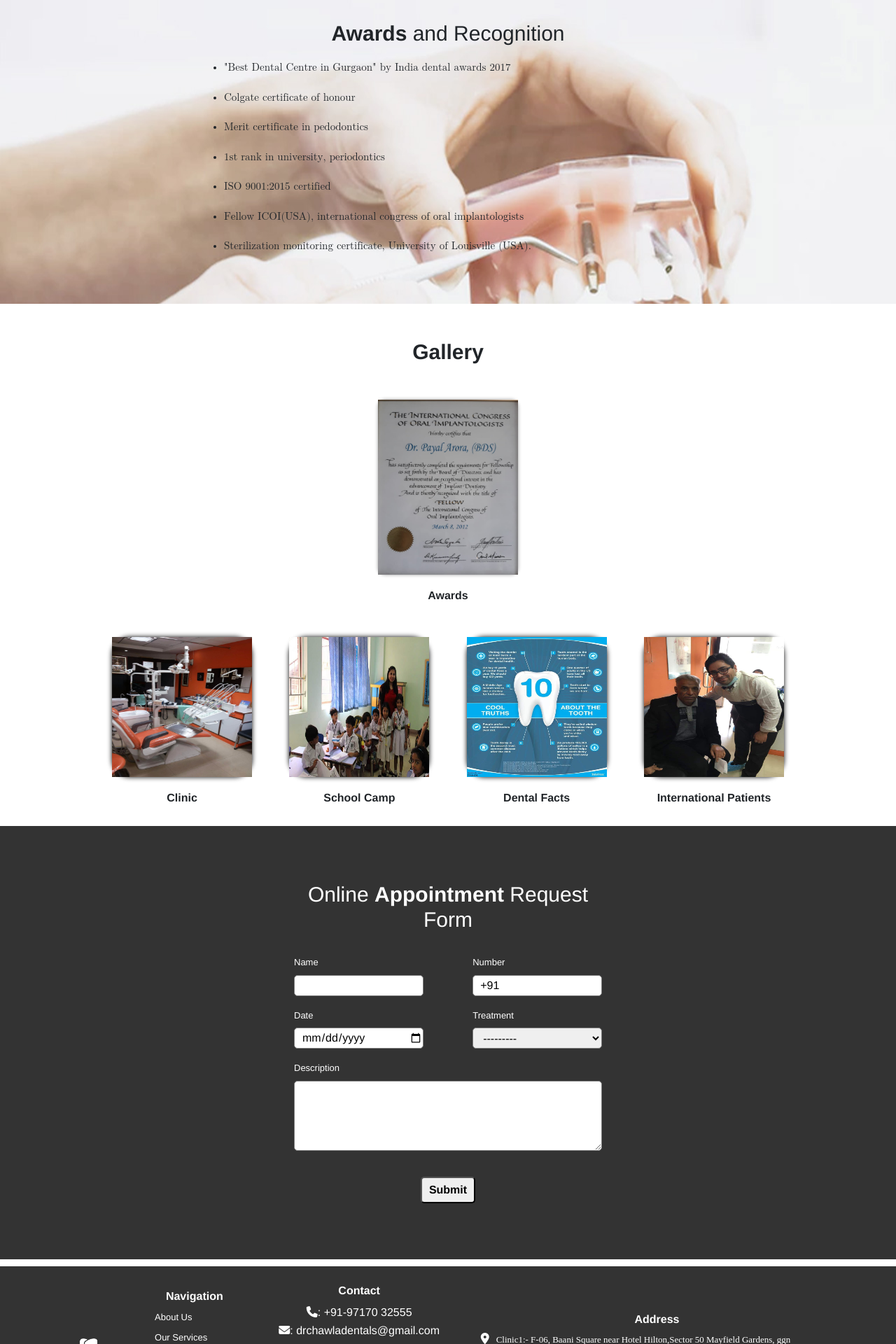
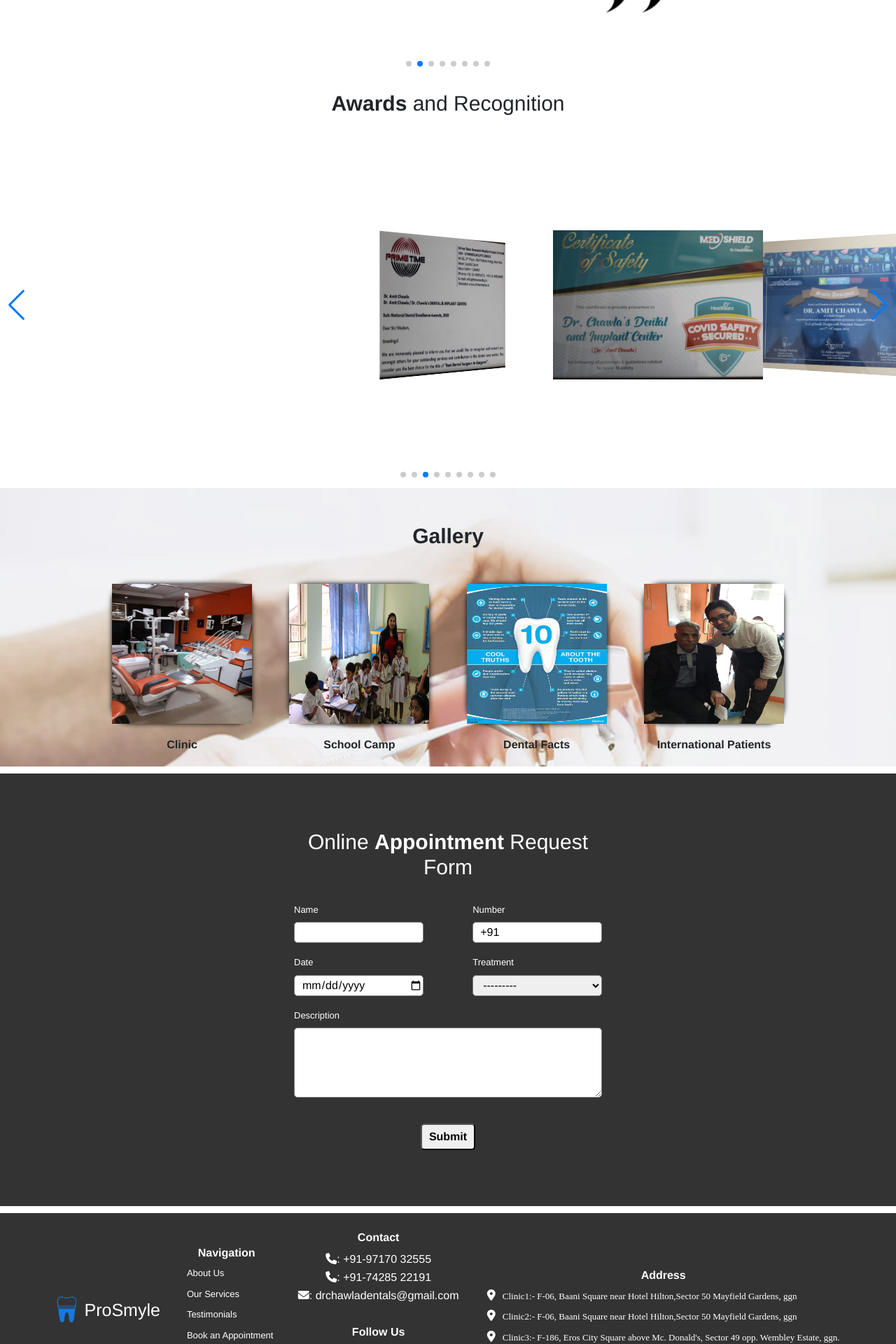
Before and after one commit to jha45507/prosmile, a PHP site: page / in a window 1280 px wide. Shown: the part 3000-4920 px from the top of the page at 70% size. Run offline with PHP 8.4, Linux system fonts and the light colour scheme; some libraries are stand-ins or nearby versions; some web fonts are replaced.

Commit message:
re commit -code

```diff
--- a/css/index.css
+++ b/css/index.css
@@ -62,14 +62,16 @@ html {
     display: none;
 }
 
-.logo-img-div {
-    width: 85px;
-    height: 50px;
+.logo-img-div a{
+    display: flex;
+    align-items: center;
+    text-decoration: none;
 }
 
 .logo-img-div img {
-    width: 100%;
-    height: 100%;
+    text-align: center;
+    filter: invert(1);
+    width: 40px;
 }
 
 .navbar_unorder_list ul {
@@ -126,7 +128,7 @@ html {
 
 .banner_content_div {
     display: flex;
-    align-items: baseline;
+    align-items:center;
     justify-content: space-around;
     padding: 150px 0px;
 }
@@ -314,7 +316,6 @@ html {
     text-align: center;
     margin: 30px 0px;
     font-size: 30px;
-
 }
 
 .contect_form_child span {
@@ -410,7 +411,6 @@ select {
     font-size: 30px;
     text-align: center;
     margin-bottom: 50px;
-
 }
 
 .why_section_child {
@@ -472,12 +472,11 @@ p {
 .awards_section {
     width: 100%;
     height: auto;
-    background: url(/images/dental.jpg);
-    padding: 50px 0px;
+    /* background-color: #137AE0; */
 }
 
 .awards_section_child {
-    width: 50%;
+    width: 100%;
     height: auto;
     margin: auto;
 }
@@ -581,6 +580,7 @@ p {
     width: 100%;
     height: auto;
     background-repeat: no-repeat;
+    background: url(/images/dental.jpg);
     background-size: cover;
     padding: 1px 0px;
 }
@@ -630,7 +630,6 @@ p {
     text-align: center;
     font-size: 30px;
     margin: 50px 0px;
-
 }
 
 .img_parent_div {
@@ -763,6 +762,46 @@ p {
     margin: 0 !important;
 }
 
+.myimgcontainer{
+    padding: 50px 25px 0px 25px;
+}
+
+swiper-container {
+    width: 100%;
+    padding-top: 50px;
+    padding-bottom: 50px;
+  }
+
+  swiper-slide {
+    background-position: center;
+    background-size: cover;
+    width: 300px;
+    height: auto;
+    display: flex;
+    align-items: center;
+  }
+
+  swiper-slide img {
+    display: block;
+    width: 100%;
+  }
+
+  .introduction_video_ifram{
+    width: 100%;
+    height: 225px;
+  }
+
+  .youtube_video{
+    width: 30%;
+  }
+
+  .prosmyle_logo_text{
+    color: white;
+    text-align: center;
+    font-family: unset;
+    font-size: 25px;
+}
+
 /* ========================= hamburger =========================== */
 @media only screen and (min-width: 0px) and (max-width: 768px) {
 
@@ -781,8 +820,8 @@ p {
     }
 
     .logo-img-div {
-        width: 85px;
-        height: 50px;
+        /* width: 85px; */
+        /* height: 50px; */
     }
 
     .banner_content_div {
--- a/css/style.css
+++ b/css/style.css
@@ -38,7 +38,8 @@ p {
 }
 
 .high-light-services{
-	box-shadow: 0px 0px 20px;
+	/* box-sizing: border-box;
+	border: 1px solid dodgerblue; */
 	border-radius: 10px;
 }
 
@@ -191,14 +192,18 @@ p {
 	background-attachment: fixed;
 } */
 .back-img {
-	background: url(/images/service.jpg);
+	background: url(/images/services_section_1.jpg);
+	/* background-image: linear-gradient(rgba(0, 0, 0, 0.8), rgba(0, 0, 0, 0.8)),url(/images/services_section_2.jpg); */
 	background-repeat: no-repeat;
 	background-size: cover;
+	background-position-y: center;
 }
 .services.overlay-white::before{
 	content: "";
 	position: absolute;
-	background: rgba(0,0,0,0.5);
+	background-color: #fff;
+	opacity: 0.7;
+	/* background: rgba(0,0,0,0.1); */
 	width: 100%;
 	height: 100%;
 	top: 0;
@@ -369,11 +374,11 @@ p {
 .services .text p{
 	font-weight: 100;
 	margin:0;
-	color: #fff;
+	color: black;
 	font-size: small;
 	font-family: math;
 } .services .text span{
-	color: #fff;
+	color: black;
 	font-size: 15px;
 	font-weight: bold;
 }.modal-body p{
@@ -856,6 +861,7 @@ textarea::placeholder{
 }
 .ser-icon img{
 	width: auto;
+	filter: invert(1);
 }
 /* .services .title{
 	padding-top: 40px;
@@ -863,7 +869,7 @@ textarea::placeholder{
 .popup-btn{
 	border: 0;
 	background: transparent;
-	color: #ec851f;
+	color: dodgerblue;
 	padding: 0;
 	margin: auto;
 	font-size: 15px;
--- a/index.html
+++ b/index.html
@@ -14,7 +14,7 @@
     <link rel="stylesheet" href="https://cdn.jsdelivr.net/npm/swiper@9/swiper-bundle.min.css" />
     <link rel="stylesheet" href="css/style.css">
     <link rel="stylesheet" href="css/index.css">
-    <link rel="shortcut icon" href="images/logomain2.png" type="image/x-icon">
+    <link rel="shortcut icon" href="images/new-logo-prosmyle.png" type="image/x-icon">
     <link rel="stylesheet" href="">
     <title>Prosmyle</title>
 </head>
@@ -26,7 +26,8 @@
                 <nav class="desktop_view_navbar">
                     <div class="logo-img-div">
                         <a href="#homepage">
-                            <img class="logo-img" src="images/logomain2.png" alt="logoImage">
+                            <img class="logo-img" src="images/periodontic.png" alt="logoImage">
+                            <p class="prosmyle_logo_text">ProSmyle</p>
                         </a>
                     </div>
                     <div class="navbar_unorder_list ham">
@@ -50,7 +51,8 @@
                     <div class="phone_view_navbar_logo_icons">
                         <div class="logo-img-div">
                             <a href="#homepage">
-                                <img class="logo-img" src="images/logomain2.png" alt="logoImage">
+                                <img class="logo-img" src="images/periodontic.png" alt="logoImage">
+                                <p class="prosmyle_logo_text">ProSmyle</p>
                             </a>
                         </div>
                         <div>
@@ -158,6 +198,19 @@
                                     <span>Dental Checkups & Exams</span>
                                     <p>A review of your medical...</p>
                                     <button class="popup-btn" data-toggle="modal" data-target="#modal1" type="button"
+                                        name="button">Read more</button>
+                                </div>
+                            </div>
+                        </div>
+                        <div class="row align-items-top  pt-md-3 pb-md-3">
+                            <div class="col-12 col-sm-3 pt-4 pt-md-0">
+                                <div class="ser-icon">
+                                    <img src="images/icon/periodontic.png" alt="icon">
+                                </div>
+                                <div class="text" data-toggle="modal" data-target="#modal5">
+                                    <span>Periodontics</span>
+                                    <p>Gum disease is a...</p>
+                                    <button class="popup-btn" data-toggle="modal" data-target="#modal5" type="button"
                                         name="button">Read more</button>
                                 </div>
                             </div>
@@ -195,15 +248,26 @@
                                 </div>
                             </div>
                         </div>
-                        <div class="row align-items-top  pt-md-3 pb-md-3">
+                        <div class="row align-items-top  pb-5 pt-md-3 pb-md-5">
                             <div class="col-12 col-sm-3 pt-4 pt-md-0">
                                 <div class="ser-icon">
-                                    <img src="images/icon/periodontic.png" alt="icon">
+                                    <img src="images/icon/paeditric.png" alt="icon">
                                 </div>
-                                <div class="text" data-toggle="modal" data-target="#modal5">
-                                    <span>Periodontics</span>
-                                    <p>Gum disease is a...</p>
-                                    <button class="popup-btn" data-toggle="modal" data-target="#modal5" type="button"
+                                <div class="text" data-toggle="modal" data-target="#modal9">
+                                    <span>Paediatric dentistry</span>
+                                    <p>Just like adults, children ...</p>
+                                    <button class="popup-btn" data-toggle="modal" data-target="#modal9" type="button"
+                                        name="button">Read more</button>
+                                </div>
+                            </div>
+                            <div class="col-12 col-sm-3 pt-4 pt-md-0">
+                                <div class="ser-icon">
+                                    <img src="images/icon/dentofacial.png" alt="icon">
+                                </div>
+                                <div class="text" data-toggle="modal" data-target="#modal11">
+                                    <span>Dentofacial Aesthetics:<br> Smile Makeover</span>
+                                    <p>Smooth out wrinkles and ...</p>
+                                    <button class="popup-btn" data-toggle="modal" data-target="#modal11" type="button"
                                         name="button">Read more</button>
                                 </div>
                             </div>
@@ -226,63 +290,6 @@
                                     <span>Dentures </span>
                                     <p>Dentures can also be ...</p>
                                     <button class="popup-btn" data-toggle="modal" data-target="#modal7" type="button"
-                                        name="button">Read more</button>
-                                </div>
-                            </div>
-                            <div class="col-12 col-sm-3 pt-4 pt-md-0 high-light-services">
-                                <div class="ser-icon">
-                                    <img src="images/icon/cosmetic.png" alt="icon">
-                                </div>
-                                <div class="text" data-toggle="modal" data-target="#modal8">
-                                    <span>Cosmetic Dentistry</span>
-                                    <p>Whitening gel is applied...</p>
-                                    <button class="popup-btn" data-toggle="modal" data-target="#modal8" type="button"
-                                        name="button">Read more</button>
-                                </div>
-                            </div>
-                        </div>
-                        <div class="row align-items-top  pb-5 pt-md-3 pb-md-5">
-                            <div class="col-12 col-sm-3 pt-4 pt-md-0">
-                                <div class="ser-icon">
-                                    <img src="images/icon/paeditric.png" alt="icon">
-                                </div>
-                                <div class="text" data-toggle="modal" data-target="#modal9">
-                                    <span>Paediatric dentistry</span>
-                                    <p>Just like adults, children ...</p>
-                                    <button class="popup-btn" data-toggle="modal" data-target="#modal9" type="button"
-                                        name="button">Read more</button>
-                                </div>
-                            </div>
-                            <div class="col-12 col-sm-3 pt-4 pt-md-0 high-light-services">
-                                <div class="ser-icon">
-                                    <img src="images/icon/dentalimplant.png" alt="icon">
-                                </div>
-                                <div class="text" data-toggle="modal" data-target="#modal10">
-                                    <span>Dental Implants</span>
-                                    <p>While a missing tooth ...</p>
-                                    <button class="popup-btn" data-toggle="modal" data-target="#modal10" type="button"
-                                        name="button">Read more</button>
-                                </div>
-                            </div>
-                            <div class="col-12 col-sm-3 pt-4 pt-md-0">
-                                <div class="ser-icon">
-                                    <img src="images/icon/dentofacial.png" alt="icon">
-                                </div>
-                                <div class="text" data-toggle="modal" data-target="#modal11">
-                                    <span>Dentofacial Aesthetics:<br> Smile Makeover</span>
-                                    <p>Smooth out wrinkles and ...</p>
-                                    <button class="popup-btn" data-toggle="modal" data-target="#modal11" type="button"
-                                        name="button">Read more</button>
-                                </div>
-                            </div>
-                            <div class="col-12 col-sm-3 pt-4 pt-md-0 high-light-services">
-                                <div class="ser-icon ">
-                                    <img src="images/icon/ortho.png" alt="icon">
-                                </div>
-                                <div class="text" data-toggle="modal" data-target="#modal12">
-                                    <span>Orthodontics</span>
-                                    <p>Straightening your teeth ...</p>
-                                    <button class="popup-btn" data-toggle="modal" data-target="#modal12" type="button"
                                         name="button">Read more</button>
                                 </div>
                             </div>
@@ -841,21 +848,46 @@
             <div class="awards_section" id="awards">
                 <div class="awards_section_child">
                     <h2 class="">Awards <span class="highlight_sub_heading">and Recognition</span></h2>
-                    <ul class="">
-                        <li> "Best Dental Centre in Gurgaon" by India dental awards 2017</li>
-                        <li> Colgate certificate of honour</li>
-                        <li> Merit certificate in pedodontics</li>
-                        <li> 1st rank in university, periodontics</li>
-                        <li> ISO 9001:2015 certified</li>
-                        <li> Fellow ICOI(USA), international congress of oral implantologists</li>
-                        <li> Sterilization monitoring certificate, University of Louisville (USA).</li>
-                    </ul>
+                    <swiper-container class="mySwiper" pagination="true" effect="coverflow" grab-cursor="true"
+                        centered-slides="true" slides-per-view="auto" coverflow-effect-rotate="50"
+                        coverflow-effect-stretch="0" coverflow-effect-depth="100" coverflow-effect-modifier="1"
+                        coverflow-effect-slide-shadows="false"  centered-slides="true" autoplay-delay="3500"
+                        autoplay-disable-on-interaction="true" pagination-clickable="true" navigation="true" loop="true">
+                        <swiper-slide class="slide_img_div">
+                            <img class="award_img_slider" src="/images/awards-and-recongnition/achivement.jpeg" alt="">
+                        </swiper-slide>
+                        <swiper-slide class="slide_img_div">
+                            <img class="award_img_slider" src="/images/awards-and-recongnition/amit-chawla.jpeg" alt="">
+                        </swiper-slide>
+                        <swiper-slide class="slide_img_div">
+                            <img class="award_img_slider" src="/images/awards-and-recongnition/covid-safe.jpeg" alt="">
+                        </swiper-slide>
+                        <swiper-slide class="slide_img_div">
+                            <img class="award_img_slider" src="/images/awards-and-recongnition/green-park.jpeg" alt="">
+                        </swiper-slide>
+                        <swiper-slide class="slide_img_div">
+                            <img class="award_img_slider" src="/images/awards-and-recongnition/honour.jpeg" alt="">
+                        </swiper-slide>
+                        <swiper-slide class="slide_img_div">
+                            <img class="award_img_slider" src="/images/awards-and-recongnition/indian.jpeg" alt="">
+                        </swiper-slide>
+                        <swiper-slide class="slide_img_div">
+                            <img class="award_img_slider" src="/images/awards-and-recongnition/international.jpeg"
+                                alt="">
+                        </swiper-slide>
+                        <swiper-slide class="slide_img_div">
+                            <img class="award_img_slider" src="/images/awards-and-recongnition/safety.jpeg" alt="">
+                        </swiper-slide>
+                        <swiper-slide class="slide_img_div">
+                            <img class="award_img_slider" src="/images/awards-and-recongnition/society.jpeg" alt="">
+                        </swiper-slide>
+                    </swiper-container>
                 </div>
             </div>
             <div class="gallery" id="gallery">
                 <div class="gallery_child">
                     <h1>Gallery</h1>
-                    <div class="award_parent_section">
+                    <!-- <div class="award_parent_section">
                         <div class="award_img_div">
                             <div class="award_img">
                                 <a href="/images/gallery/a/a1.jpeg">
@@ -960,35 +992,14 @@
                     </div>
                 </div>
             </form>
-            <!-- <div class="why_section" id="why">
-                <h1>WHY US</h1>
-                <div class="why_section_child">
-                    <div class="img_card">
-                        <div class="card">
-                            <img class="why_us_card_img" src="images/reduce footprint.jpg">
-                        </div>
-                        <div class="flip_card_detais">
-                            <h3>REDUCE CARBON FOOTPRINT</h3>
-                            <p>GO GREEN</p>
-                            <p>MINIMUM WASTE GENERATION</p>
-                        </div>
-                    </div>
-                    <div class="img_card">
-                        <div class="card">
-                            <img class="why_us_card_img" src="images/anxiety management.jpg">
-                        </div>
-                        <div class="flip_card_detais">
-                            <h3>ANXIETY MANAGEMENT</h3>
-                            <p>PAINLESS INJECTIONS</p>
-                        </div>
-                    </div>
-                </div>
-            </div> -->
             <footer class="footer" id="footer">
                 <div class="footer_first_child">
                     <div class="footer_details">
                         <div class="logo-img-div logo_footer_img">
-                            <img class="logo-img " src="images/logomain2.png" alt="logoImage">
+                            <a href="#homepage">
+                                <img class="logo-img" src="images/periodontic.png" alt="logoImage">
+                                <p class="prosmyle_logo_text">ProSmyle</p>
+                            </a>
                         </div>
                         <div class="footer_navigation">
                             <h3>Navigation</h3>
@@ -1005,6 +1016,9 @@
                                 <h3>Contact</h3>
                                 <div>
                                     <i class="fa-solid fa-phone emial_no"></i>: +91-97170 32555
+                                </div>
+                                <div>
+                                    <i class="fa-solid fa-phone emial_no"></i>: +91-74285 22191
                                 </div>
                                 <div>
                                     <i class="fa-solid fa-envelope emial_no"></i>: drchawladentals@gmail.com
@@ -1041,14 +1056,14 @@
                                 <div>
                                     <a href="https://goo.gl/maps/w6bwdxTVv4q" target="_blank" class="address_icons">
                                         <i class="fa fa-solid fa-location-dot"></i>
-                                        <p>Clinic1:- F-06, Baani Square near Hotel Hilton,Sector 50 Mayfield Gardens,
+                                        <p>Clinic2:- F-06, Baani Square near Hotel Hilton,Sector 50 Mayfield Gardens,
                                             ggn </p>
                                     </a>
                                 </div>
                                 <div>
                                     <a href="https://goo.gl/maps/uwVMN9Ls1bk" target="_blank" class="address_icons">
                                         <i class="fa fa-solid fa-location-dot"></i>
-                                        <p>Clinic2:- F-186, Eros City Square above Mc. Donald's, Sector 49 opp. Wembley
+                                        <p>Clinic3:- F-186, Eros City Square above Mc. Donald's, Sector 49 opp. Wembley
                                             Estate, ggn. </p>
                                     </a>
                                 </div>
```
Also changed, not shown: other parts of index.html (+48 -20 lines), images/awards-and-recongnition/achivement.jpeg (added), images/awards-and-recongnition/amit-chawla.jpeg (added), images/awards-and-recongnition/covid-safe.jpeg (added), images/awards-and-recongnition/green-park.jpeg (added), images/awards-and-recongnition/honour.jpeg (added), images/awards-and-recongnition/indian.jpeg (added), images/awards-and-recongnition/international.jpeg (added), images/awards-and-recongnition/safety.jpeg (added), images/awards-and-recongnition/society.jpeg (added), images/new-logo-prosmyle.jpeg (added), images/new-logo-prosmyle.png (added), images/newLogoProsmyle.jpeg (added), images/services_section_2.jpg (added), 3 other files.
